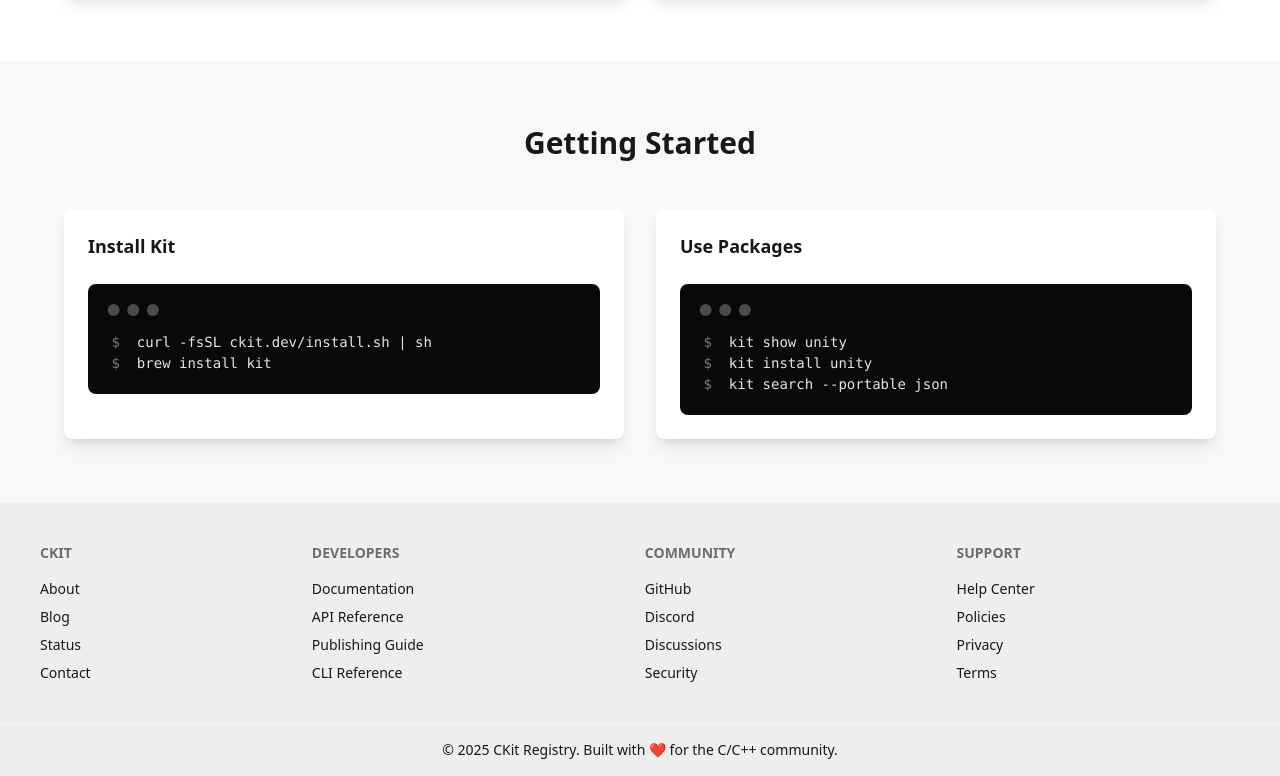
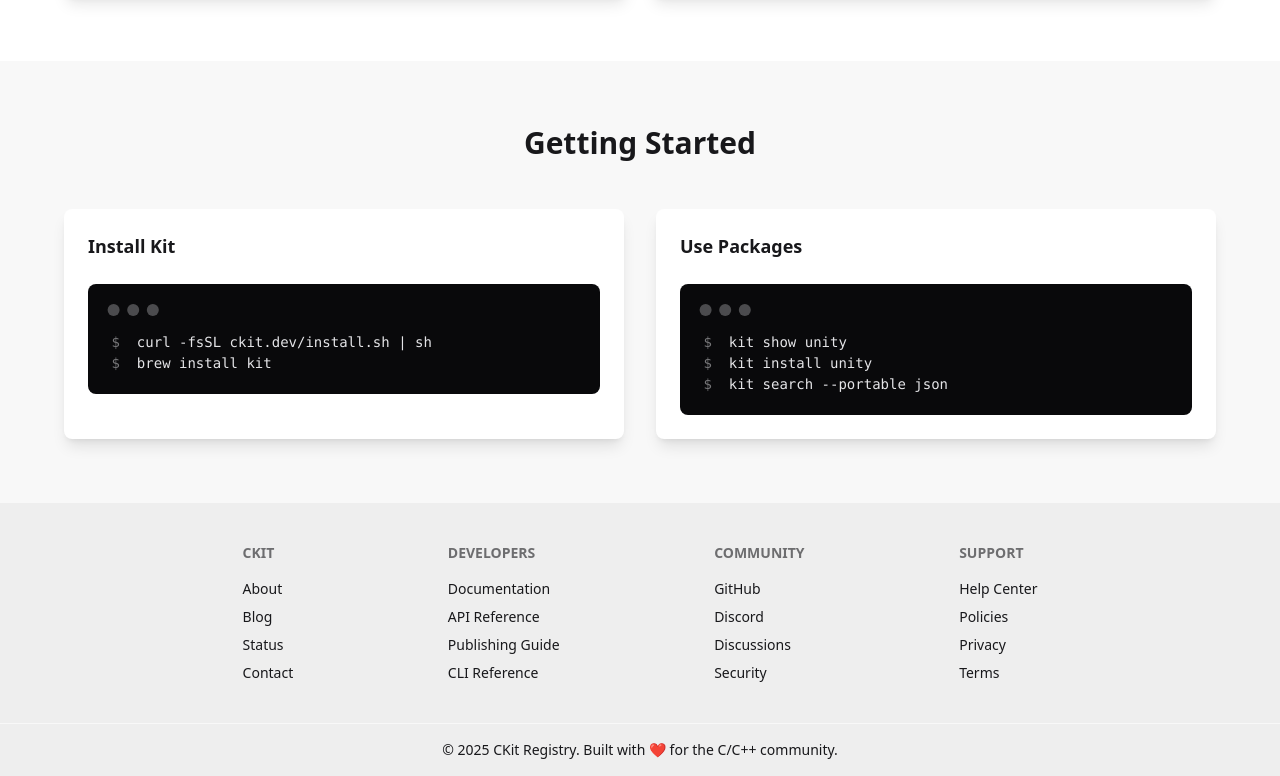
Before and after one commit to edadma/ckit.dev, a website: page static/index.html in a window 1280 px wide. Shown: the part 1519-2295 px from the top of the page. Drawn offline with Linux system fonts and the light colour scheme.

Commit message:
ckit.dev static server

```diff
--- a/static/index.html
+++ b/static/index.html
@@ -251,7 +251,9 @@
 </div>
 
 <!-- Footer -->
-<footer class="footer sm:footer-horizontal bg-base-300 text-base-content p-10">
+<div class="bg-base-300">
+    <div class="container mx-auto max-w-6xl">
+        <footer class="footer sm:footer-horizontal text-base-content p-10 justify-evenly">
             <nav>
                 <h6 class="footer-title">CKit</h6>
                 <a class="link link-hover">About</a>
@@ -281,6 +283,8 @@
                 <a class="link link-hover">Terms</a>
             </nav>
         </footer>
+    </div>
+</div>
 
 <div class="footer footer-center bg-base-300 text-base-content border-t border-base-200 p-4">
     <aside>
```
Also changed, not shown: static/css/style.css, 2 other files. Lines whose indentation alone changed are shown as unchanged.
